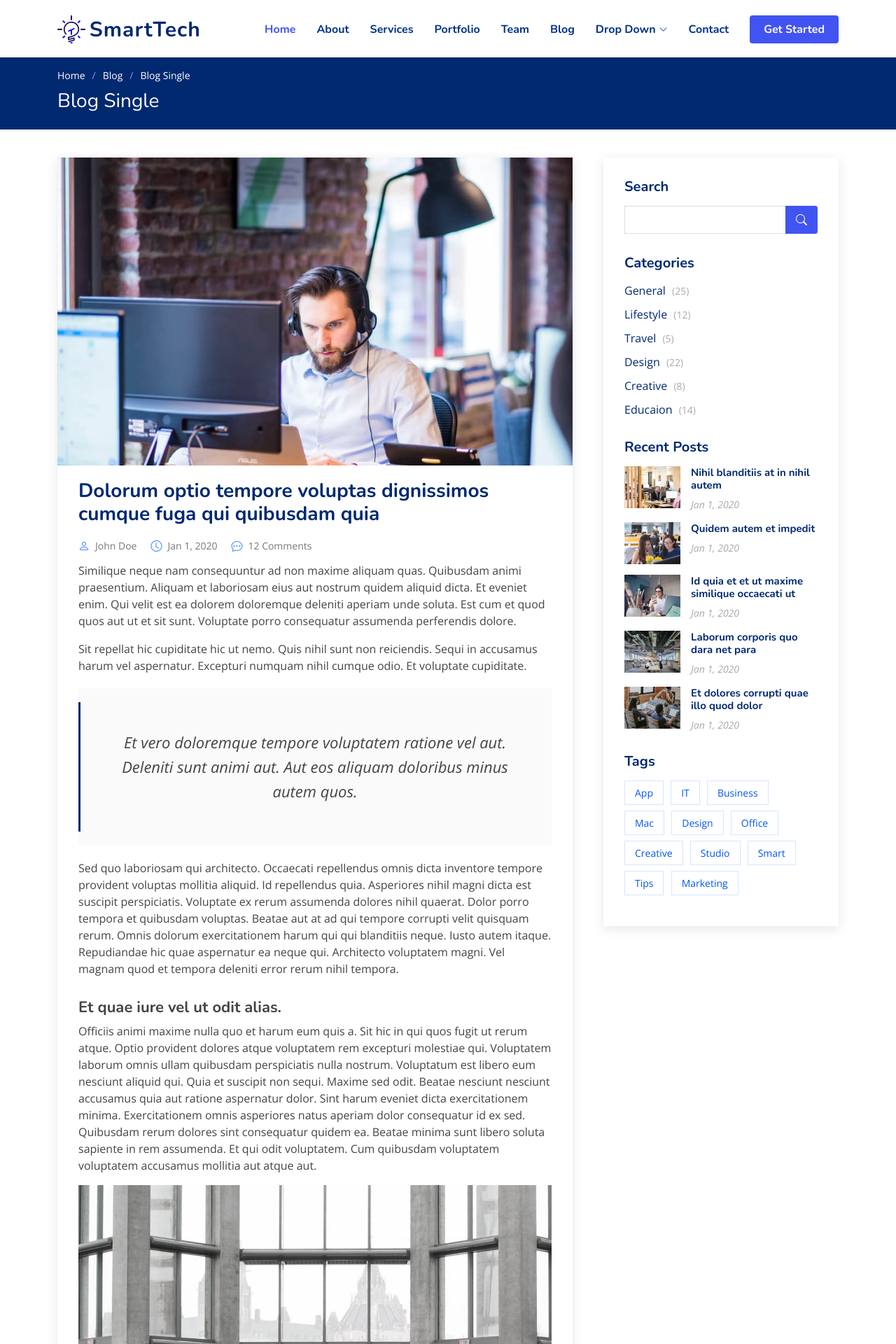
After one commit to DtechB/smartTech, a Django app: page /blog/post1/ in a window 1280 px wide. The commit adds this page. Shown: the top 1920 px of the page at 70% size. Run offline with Django 3.2, Linux system fonts and the light colour scheme; some libraries are stand-ins or nearby versions.

Commit message:
create blog-post page and set the url and change structure of base-blog

```diff
--- /dev/null
+++ b/blog/templates/blog/blog-base.html
@@ -0,0 +1,18 @@
+{% extends 'base.html' %}
+{% load static %}
+
+{% block title %}{% block blog-title %}{% endblock %}{% endblock %}
+
+{% block header-refrences %}
+    <link href="{% static 'css/style-blog.css' %}" rel="stylesheet">
+{% endblock %}
+
+{% block content %}
+    {% include 'header.html' %}
+    {% block blog-content %}{% endblock %}
+    {% include 'footer.html' %}
+{% endblock %}
+
+{% block footer-refrences %}
+    <script src="{% static 'js/script-blog.js' %}"></script>
+{% endblock %}
--- /dev/null
+++ b/blog/templates/blog/blog-single.html
@@ -0,0 +1,394 @@
+{% extends 'blog/blog-base.html' %}
+{% load static %}
+
+{% block blog-title %}blog1{% endblock %}
+
+{% block blog-content %}
+    <main id="main">
+
+        <!-- ======= Breadcrumbs ======= -->
+        <section class="breadcrumbs">
+            <div class="container">
+
+                <ol>
+                    <li><a href="{% url 'main-page-index' %}">Home</a></li>
+                    <li><a href="{% url 'blog' %}">Blog</a></li>
+                    <li>Blog Single</li>
+                </ol>
+                <h2>Blog Single</h2>
+
+            </div>
+        </section><!-- End Breadcrumbs -->
+
+        <!-- ======= Blog Single Section ======= -->
+        <section id="blog" class="blog">
+            <div class="container" data-aos="fade-up">
+
+                <div class="row">
+
+                    <div class="col-lg-8 entries">
+
+                        <article class="entry entry-single">
+
+                            <div class="entry-img">
+                                <img src="{% static 'img/blog/blog-1.jpg' %}" alt="" class="img-fluid">
+                            </div>
+
+                            <h2 class="entry-title">
+                                <a href="blog-single.html">Dolorum optio tempore voluptas dignissimos cumque fuga qui
+                                    quibusdam quia</a>
+                            </h2>
+
+                            <div class="entry-meta">
+                                <ul>
+                                    <li class="d-flex align-items-center"><i class="bi bi-person"></i> <a
+                                            href="blog-single.html">John Doe</a></li>
+                                    <li class="d-flex align-items-center"><i class="bi bi-clock"></i> <a
+                                            href="blog-single.html">
+                                        <time datetime="2020-01-01">Jan 1, 2020</time>
+                                    </a></li>
+                                    <li class="d-flex align-items-center"><i class="bi bi-chat-dots"></i> <a
+                                            href="blog-single.html">12 Comments</a></li>
+                                </ul>
+                            </div>
+
+                            <div class="entry-content">
+                                <p>
+                                    Similique neque nam consequuntur ad non maxime aliquam quas. Quibusdam animi
+                                    praesentium. Aliquam et laboriosam eius aut nostrum quidem aliquid dicta.
+                                    Et eveniet enim. Qui velit est ea dolorem doloremque deleniti aperiam unde soluta.
+                                    Est cum et quod quos aut ut et sit sunt. Voluptate porro consequatur assumenda
+                                    perferendis dolore.
+                                </p>
+
+                                <p>
+                                    Sit repellat hic cupiditate hic ut nemo. Quis nihil sunt non reiciendis. Sequi in
+                                    accusamus harum vel aspernatur. Excepturi numquam nihil cumque odio. Et voluptate
+                                    cupiditate.
+                                </p>
+
+                                <blockquote>
+                                    <p>
+                                        Et vero doloremque tempore voluptatem ratione vel aut. Deleniti sunt animi aut.
+                                        Aut eos aliquam doloribus minus autem quos.
+                                    </p>
+                                </blockquote>
+
+                                <p>
+                                    Sed quo laboriosam qui architecto. Occaecati repellendus omnis dicta inventore
+                                    tempore provident voluptas mollitia aliquid. Id repellendus quia. Asperiores nihil
+                                    magni dicta est suscipit perspiciatis. Voluptate ex rerum assumenda dolores nihil
+                                    quaerat.
+                                    Dolor porro tempora et quibusdam voluptas. Beatae aut at ad qui tempore corrupti
+                                    velit quisquam rerum. Omnis dolorum exercitationem harum qui qui blanditiis neque.
+                                    Iusto autem itaque. Repudiandae hic quae aspernatur ea neque qui. Architecto
+                                    voluptatem magni. Vel magnam quod et tempora deleniti error rerum nihil tempora.
+                                </p>
+
+                                <h3>Et quae iure vel ut odit alias.</h3>
+                                <p>
+                                    Officiis animi maxime nulla quo et harum eum quis a. Sit hic in qui quos fugit ut
+                                    rerum atque. Optio provident dolores atque voluptatem rem excepturi molestiae qui.
+                                    Voluptatem laborum omnis ullam quibusdam perspiciatis nulla nostrum. Voluptatum est
+                                    libero eum nesciunt aliquid qui.
+                                    Quia et suscipit non sequi. Maxime sed odit. Beatae nesciunt nesciunt accusamus quia
+                                    aut ratione aspernatur dolor. Sint harum eveniet dicta exercitationem minima.
+                                    Exercitationem omnis asperiores natus aperiam dolor consequatur id ex sed. Quibusdam
+                                    rerum dolores sint consequatur quidem ea.
+                                    Beatae minima sunt libero soluta sapiente in rem assumenda. Et qui odit voluptatem.
+                                    Cum quibusdam voluptatem voluptatem accusamus mollitia aut atque aut.
+                                </p>
+                                <img src="{% static 'img/blog/blog-inside-post.jpg' %}" class="img-fluid" alt="">
+
+                                <h3>Ut repellat blanditiis est dolore sunt dolorum quae.</h3>
+                                <p>
+                                    Rerum ea est assumenda pariatur quasi et quam. Facilis nam porro amet nostrum. In
+                                    assumenda quia quae a id praesentium. Quos deleniti libero sed occaecati aut porro
+                                    autem. Consectetur sed excepturi sint non placeat quia repellat incidunt labore.
+                                    Autem facilis hic dolorum dolores vel.
+                                    Consectetur quasi id et optio praesentium aut asperiores eaque aut. Explicabo omnis
+                                    quibusdam esse. Ex libero illum iusto totam et ut aut blanditiis. Veritatis numquam
+                                    ut illum ut a quam vitae.
+                                </p>
+                                <p>
+                                    Alias quia non aliquid. Eos et ea velit. Voluptatem maxime enim omnis ipsa voluptas
+                                    incidunt. Nulla sit eaque mollitia nisi asperiores est veniam.
+                                </p>
+
+                            </div>
+
+                            <div class="entry-footer">
+                                <i class="bi bi-folder"></i>
+                                <ul class="cats">
+                                    <li><a href="#">Business</a></li>
+                                </ul>
+
+                                <i class="bi bi-tags"></i>
+                                <ul class="tags">
+                                    <li><a href="#">Creative</a></li>
+                                    <li><a href="#">Tips</a></li>
+                                    <li><a href="#">Marketing</a></li>
+                                </ul>
+                            </div>
+
+                        </article><!-- End blog entry -->
+
+                        <div class="blog-author d-flex align-items-center">
+                            <img src="{% static 'img/blog/blog-author.jpg' %}" class="rounded-circle float-left" alt="">
+                            <div>
+                                <h4>Jane Smith</h4>
+                                <div class="social-links">
+                                    <a href="https://twitters.com/#"><i class="bi bi-twitter"></i></a>
+                                    <a href="https://facebook.com/#"><i class="bi bi-facebook"></i></a>
+                                    <a href="https://instagram.com/#"><i class="biu bi-instagram"></i></a>
+                                </div>
+                                <p>
+                                    Itaque quidem optio quia voluptatibus dolorem dolor. Modi eum sed possimus
+                                    accusantium. Quas repellat voluptatem officia numquam sint aspernatur voluptas. Esse
+                                    et accusantium ut unde voluptas.
+                                </p>
+                            </div>
+                        </div><!-- End blog author bio -->
+
+                        <div class="blog-comments">
+
+                            <h4 class="comments-count">8 Comments</h4>
+
+                            <div id="comment-1" class="comment">
+                                <div class="d-flex">
+                                    <div class="comment-img"><img src="{% static 'img/blog/comments-1.jpg' %}" alt=""></div>
+                                    <div>
+                                        <h5><a href="">Georgia Reader</a> <a href="#" class="reply"><i
+                                                class="bi bi-reply-fill"></i> Reply</a></h5>
+                                        <time datetime="2020-01-01">01 Jan, 2020</time>
+                                        <p>
+                                            Et rerum totam nisi. Molestiae vel quam dolorum vel voluptatem et et. Est ad
+                                            aut sapiente quis molestiae est qui cum soluta.
+                                            Vero aut rerum vel. Rerum quos laboriosam placeat ex qui. Sint qui facilis
+                                            et.
+                                        </p>
+                                    </div>
+                                </div>
+                            </div><!-- End comment #1 -->
+
+                            <div id="comment-2" class="comment">
+                                <div class="d-flex">
+                                    <div class="comment-img"><img src="{% static 'img/blog/comments-2.jpg' %}" alt=""></div>
+                                    <div>
+                                        <h5><a href="">Aron Alvarado</a> <a href="#" class="reply"><i
+                                                class="bi bi-reply-fill"></i> Reply</a></h5>
+                                        <time datetime="2020-01-01">01 Jan, 2020</time>
+                                        <p>
+                                            Ipsam tempora sequi voluptatem quis sapiente non. Autem itaque eveniet
+                                            saepe. Officiis illo ut beatae.
+                                        </p>
+                                    </div>
+                                </div>
+
+                                <div id="comment-reply-1" class="comment comment-reply">
+                                    <div class="d-flex">
+                                        <div class="comment-img"><img src="{% static 'img/blog/comments-3.jpg' %}" alt=""></div>
+                                        <div>
+                                            <h5><a href="">Lynda Small</a> <a href="#" class="reply"><i
+                                                    class="bi bi-reply-fill"></i> Reply</a></h5>
+                                            <time datetime="2020-01-01">01 Jan, 2020</time>
+                                            <p>
+                                                Enim ipsa eum fugiat fuga repellat. Commodi quo quo dicta. Est ullam
+                                                aspernatur ut vitae quia mollitia id non. Qui ad quas nostrum rerum sed
+                                                necessitatibus aut est. Eum officiis sed repellat maxime vero nisi
+                                                natus. Amet nesciunt nesciunt qui illum omnis est et dolor recusandae.
+
+                                                Recusandae sit ad aut impedit et. Ipsa labore dolor impedit et natus in
+                                                porro aut. Magnam qui cum. Illo similique occaecati nihil modi eligendi.
+                                                Pariatur distinctio labore omnis incidunt et illum. Expedita et
+                                                dignissimos distinctio laborum minima fugiat.
+
+                                                Libero corporis qui. Nam illo odio beatae enim ducimus. Harum reiciendis
+                                                error dolorum non autem quisquam vero rerum neque.
+                                            </p>
+                                        </div>
+                                    </div>
+
+                                    <div id="comment-reply-2" class="comment comment-reply">
+                                        <div class="d-flex">
+                                            <div class="comment-img"><img src="{% static 'img/blog/comments-4.jpg' %}" alt="">
+                                            </div>
+                                            <div>
+                                                <h5><a href="">Sianna Ramsay</a> <a href="#" class="reply"><i
+                                                        class="bi bi-reply-fill"></i> Reply</a></h5>
+                                                <time datetime="2020-01-01">01 Jan, 2020</time>
+                                                <p>
+                                                    Et dignissimos impedit nulla et quo distinctio ex nemo. Omnis quia
+                                                    dolores cupiditate et. Ut unde qui eligendi sapiente omnis ullam.
+                                                    Placeat porro est commodi est officiis voluptas repellat quisquam
+                                                    possimus. Perferendis id consectetur necessitatibus.
+                                                </p>
+                                            </div>
+                                        </div>
+
+                                    </div><!-- End comment reply #2-->
+
+                                </div><!-- End comment reply #1-->
+
+                            </div><!-- End comment #2-->
+
+                            <div id="comment-3" class="comment">
+                                <div class="d-flex">
+                                    <div class="comment-img"><img src="{% static 'img/blog/comments-5.jpg' %}" alt=""></div>
+                                    <div>
+                                        <h5><a href="">Nolan Davidson</a> <a href="#" class="reply"><i
+                                                class="bi bi-reply-fill"></i> Reply</a></h5>
+                                        <time datetime="2020-01-01">01 Jan, 2020</time>
+                                        <p>
+                                            Distinctio nesciunt rerum reprehenderit sed. Iste omnis eius repellendus
+                                            quia nihil ut accusantium tempore. Nesciunt expedita id dolor exercitationem
+                                            aspernatur aut quam ut. Voluptatem est accusamus iste at.
+                                            Non aut et et esse qui sit modi neque. Exercitationem et eos aspernatur. Ea
+                                            est consequuntur officia beatae ea aut eos soluta. Non qui dolorum
+                                            voluptatibus et optio veniam. Quam officia sit nostrum dolorem.
+                                        </p>
+                                    </div>
+                                </div>
+
+                            </div><!-- End comment #3 -->
+
+                            <div id="comment-4" class="comment">
+                                <div class="d-flex">
+                                    <div class="comment-img"><img src="{% static 'img/blog/comments-6.jpg' %}" alt=""></div>
+                                    <div>
+                                        <h5><a href="">Kay Duggan</a> <a href="#" class="reply"><i
+                                                class="bi bi-reply-fill"></i> Reply</a></h5>
+                                        <time datetime="2020-01-01">01 Jan, 2020</time>
+                                        <p>
+                                            Dolorem atque aut. Omnis doloremque blanditiis quia eum porro quis ut velit
+                                            tempore. Cumque sed quia ut maxime. Est ad aut cum. Ut exercitationem non in
+                                            fugiat.
+                                        </p>
+                                    </div>
+                                </div>
+
+                            </div><!-- End comment #4 -->
+
+                            <div class="reply-form">
+                                <h4>Leave a Reply</h4>
+                                <p>Your email address will not be published. Required fields are marked * </p>
+                                <form action="">
+                                    <div class="row">
+                                        <div class="col-md-6 form-group">
+                                            <input name="name" type="text" class="form-control"
+                                                   placeholder="Your Name*">
+                                        </div>
+                                        <div class="col-md-6 form-group">
+                                            <input name="email" type="text" class="form-control"
+                                                   placeholder="Your Email*">
+                                        </div>
+                                    </div>
+                                    <div class="row">
+                                        <div class="col form-group">
+                                            <input name="website" type="text" class="form-control"
+                                                   placeholder="Your Website">
+                                        </div>
+                                    </div>
+                                    <div class="row">
+                                        <div class="col form-group">
+                                            <textarea name="comment" class="form-control"
+                                                      placeholder="Your Comment*"></textarea>
+                                        </div>
+                                    </div>
+                                    <button type="submit" class="btn btn-primary">Post Comment</button>
+
+                                </form>
+
+                            </div>
+
+                        </div><!-- End blog comments -->
+
+                    </div><!-- End blog entries list -->
+
+                    <div class="col-lg-4">
+
+                        <div class="sidebar">
+
+                            <h3 class="sidebar-title">Search</h3>
+                            <div class="sidebar-item search-form">
+                                <form action="">
+                                    <input type="text">
+                                    <button type="submit"><i class="bi bi-search"></i></button>
+                                </form>
+                            </div><!-- End sidebar search formn-->
+
+                            <h3 class="sidebar-title">Categories</h3>
+                            <div class="sidebar-item categories">
+                                <ul>
+                                    <li><a href="#">General <span>(25)</span></a></li>
+                                    <li><a href="#">Lifestyle <span>(12)</span></a></li>
+                                    <li><a href="#">Travel <span>(5)</span></a></li>
+                                    <li><a href="#">Design <span>(22)</span></a></li>
+                                    <li><a href="#">Creative <span>(8)</span></a></li>
+                                    <li><a href="#">Educaion <span>(14)</span></a></li>
+                                </ul>
+                            </div><!-- End sidebar categories-->
+
+                            <h3 class="sidebar-title">Recent Posts</h3>
+                            <div class="sidebar-item recent-posts">
+                                <div class="post-item clearfix">
+                                    <img src="{% static 'img/blog/blog-recent-1.jpg' %}" alt="">
+                                    <h4><a href="blog-single.html">Nihil blanditiis at in nihil autem</a></h4>
+                                    <time datetime="2020-01-01">Jan 1, 2020</time>
+                                </div>
+
+                                <div class="post-item clearfix">
+                                    <img src="{% static 'img/blog/blog-recent-2.jpg' %}" alt="">
+                                    <h4><a href="blog-single.html">Quidem autem et impedit</a></h4>
+                                    <time datetime="2020-01-01">Jan 1, 2020</time>
+                                </div>
+
+                                <div class="post-item clearfix">
+                                    <img src="{% static 'img/blog/blog-recent-3.jpg' %}" alt="">
+                                    <h4><a href="blog-single.html">Id quia et et ut maxime similique occaecati ut</a>
+                                    </h4>
+                                    <time datetime="2020-01-01">Jan 1, 2020</time>
+                                </div>
+
+                                <div class="post-item clearfix">
+                                    <img src="{% static 'img/blog/blog-recent-4.jpg' %}" alt="">
+                                    <h4><a href="blog-single.html">Laborum corporis quo dara net para</a></h4>
+                                    <time datetime="2020-01-01">Jan 1, 2020</time>
+                                </div>
+
+                                <div class="post-item clearfix">
+                                    <img src="{% static 'img/blog/blog-recent-5.jpg' %}" alt="">
+                                    <h4><a href="blog-single.html">Et dolores corrupti quae illo quod dolor</a></h4>
+                                    <time datetime="2020-01-01">Jan 1, 2020</time>
+                                </div>
+
+                            </div><!-- End sidebar recent posts-->
+
+                            <h3 class="sidebar-title">Tags</h3>
+                            <div class="sidebar-item tags">
+                                <ul>
+                                    <li><a href="#">App</a></li>
+                                    <li><a href="#">IT</a></li>
+                                    <li><a href="#">Business</a></li>
+                                    <li><a href="#">Mac</a></li>
+                                    <li><a href="#">Design</a></li>
+                                    <li><a href="#">Office</a></li>
+                                    <li><a href="#">Creative</a></li>
+                                    <li><a href="#">Studio</a></li>
+                                    <li><a href="#">Smart</a></li>
+                                    <li><a href="#">Tips</a></li>
+                                    <li><a href="#">Marketing</a></li>
+                                </ul>
+                            </div><!-- End sidebar tags-->
+
+                        </div><!-- End sidebar -->
+
+                    </div><!-- End blog sidebar -->
+
+                </div>
+
+            </div>
+        </section><!-- End Blog Single Section -->
+
+    </main><!-- End #main -->
+{% endblock %}
--- a/blog/urls.py
+++ b/blog/urls.py
@@ -2,5 +2,6 @@ from django.urls import path
 from . import views
 
 urlpatterns = [
-    path('', views.blog, name='blog')
+    path('', views.blog, name='blog'),
+    path('post1/', views.single_blog, name='post')
 ]
--- a/blog/views.py
+++ b/blog/views.py
@@ -2,4 +2,8 @@ from django.shortcuts import render
 
 
 def blog(request):
-    return render(request, 'blog/blog.html')
+    return render(request, 'blog/blog-content.html')
+
+
+def single_blog(request):
+    return render(request, 'blog/blog-single.html')
```
Also changed, not shown: blog/templates/blog/blog-content.html (renamed from blog/templates/blog/blog.html, +5 -17 lines).
